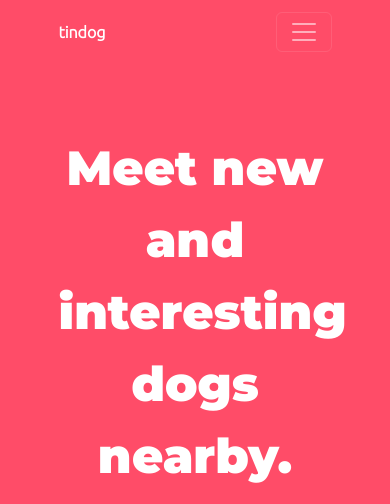
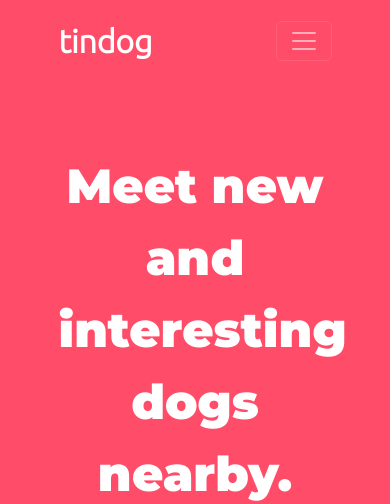
Before and after one commit to Vorpalv2/TinDog, a plain HTML site: page index.html in a window 390 px wide. Shown: the top 504 px of the page. Drawn offline with nearby package versions, Linux system fonts and the light colour scheme.

Commit message:
style edits

```diff
--- a/index.html
+++ b/index.html
@@ -16,7 +16,7 @@
  <section id="title">
   <div class="container-fluid">
     <nav class="navbar navbar-expand-lg navbar-dark">
-        <a class="navbar-brand text-white"href="#">tindog</a>
+        <a class="navbar-brand"href="#">tindog</a>
         <button class="navbar-toggler" type="button" data-bs-toggle="collapse" data-bs-target="#navbarSupportedContent" aria-controls="navbarSupportedContent" aria-expanded="false" aria-label="Toggle navigation">
         <span class="navbar-toggler-icon"></span></button>
         <div class="collapse navbar-collapse" id="navbarSupportedContent">
--- a/style.css
+++ b/style.css
@@ -162,7 +162,7 @@ em{
 }
 @media (max-width:390px){
     .navbar-brand{
-        font-size: 1rem;
+        font-size: 2rem;
     }
 }
 .footer-Grid{
```
